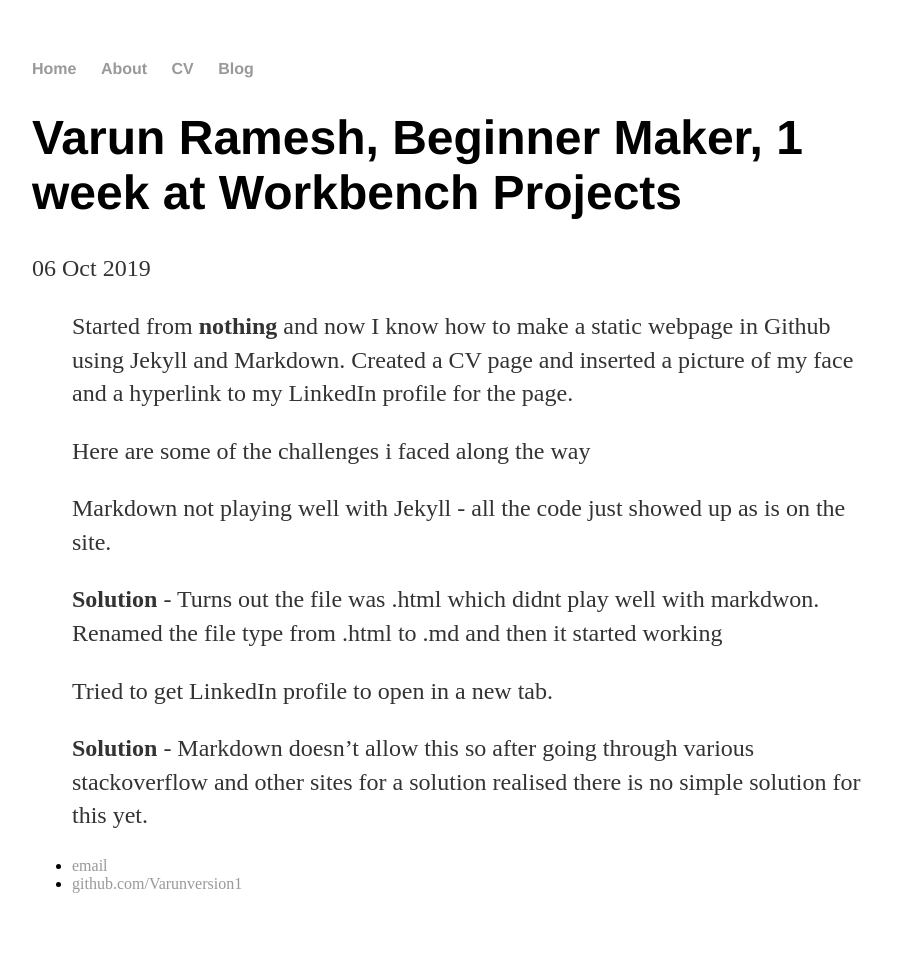
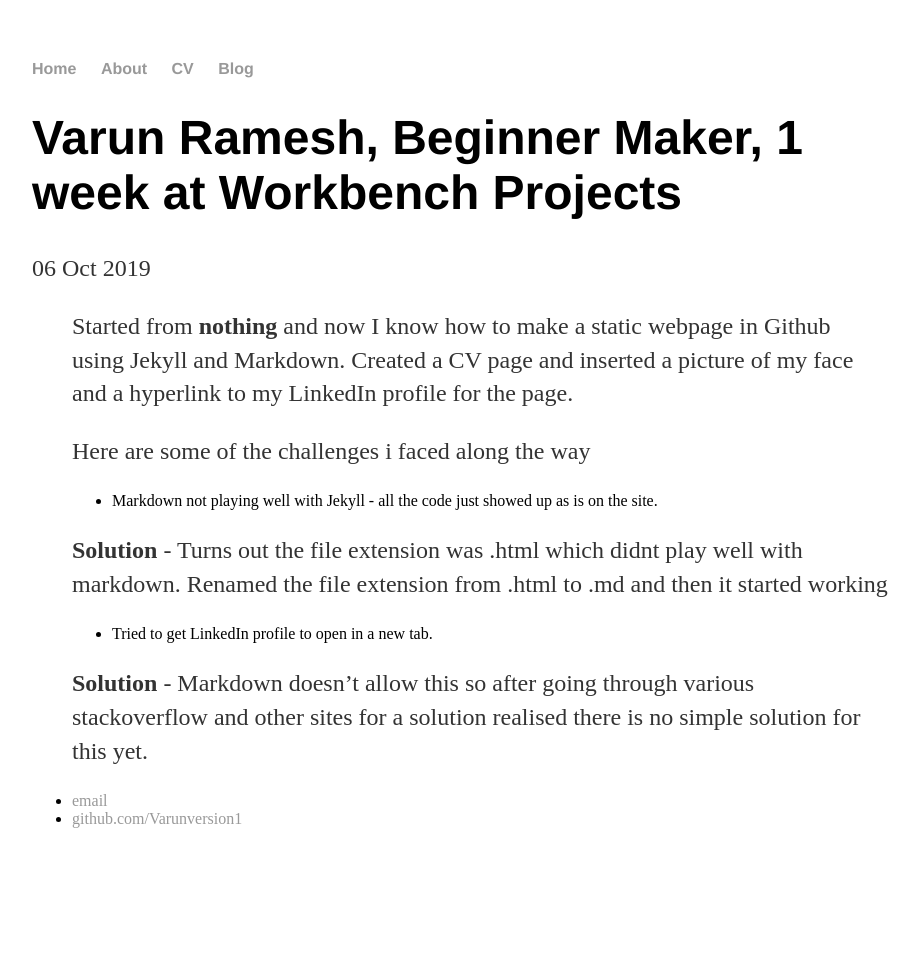
Before and after one commit to Varunversion1/Varunversion1.github.io, a Jekyll site: the page built from _posts/2019-10-06-varun-first-week.md, in a window 1280 px wide. Shown: the whole page, without its empty margins (160-1078 px from the left). Built offline with Jekyll 4.4.1, drawn with Linux system fonts in a browser that asks for light colours; after the commit the page ends 900 px from its top, so only the background shows below that.

Commit message:
Update 2019-10-06-varun-first-week.md

```diff
--- a/_posts/2019-10-06-varun-first-week.md
+++ b/_posts/2019-10-06-varun-first-week.md
@@ -9,10 +9,10 @@ date: 2019-10-06
 >
 > Here are some of the challenges i faced along the way
 >
-> Markdown not playing well with Jekyll - all the code just showed up as is on the site.
+> * Markdown not playing well with Jekyll - all the code just showed up as is on the site.
 >
-**Solution** - Turns out the file was .html which didnt play well with markdwon. Renamed the file type from .html to .md and then it started working
+ **Solution** - Turns out the file extension was .html which didnt play well with markdown. Renamed the file extension from .html to .md and then it started working
 >
-> Tried to get LinkedIn profile to open in a new tab.
+> * Tried to get LinkedIn profile to open in a new tab.
 >
 **Solution** - Markdown doesn't allow this so after going through various stackoverflow and other sites for a solution realised there is no simple solution for this yet.
```
